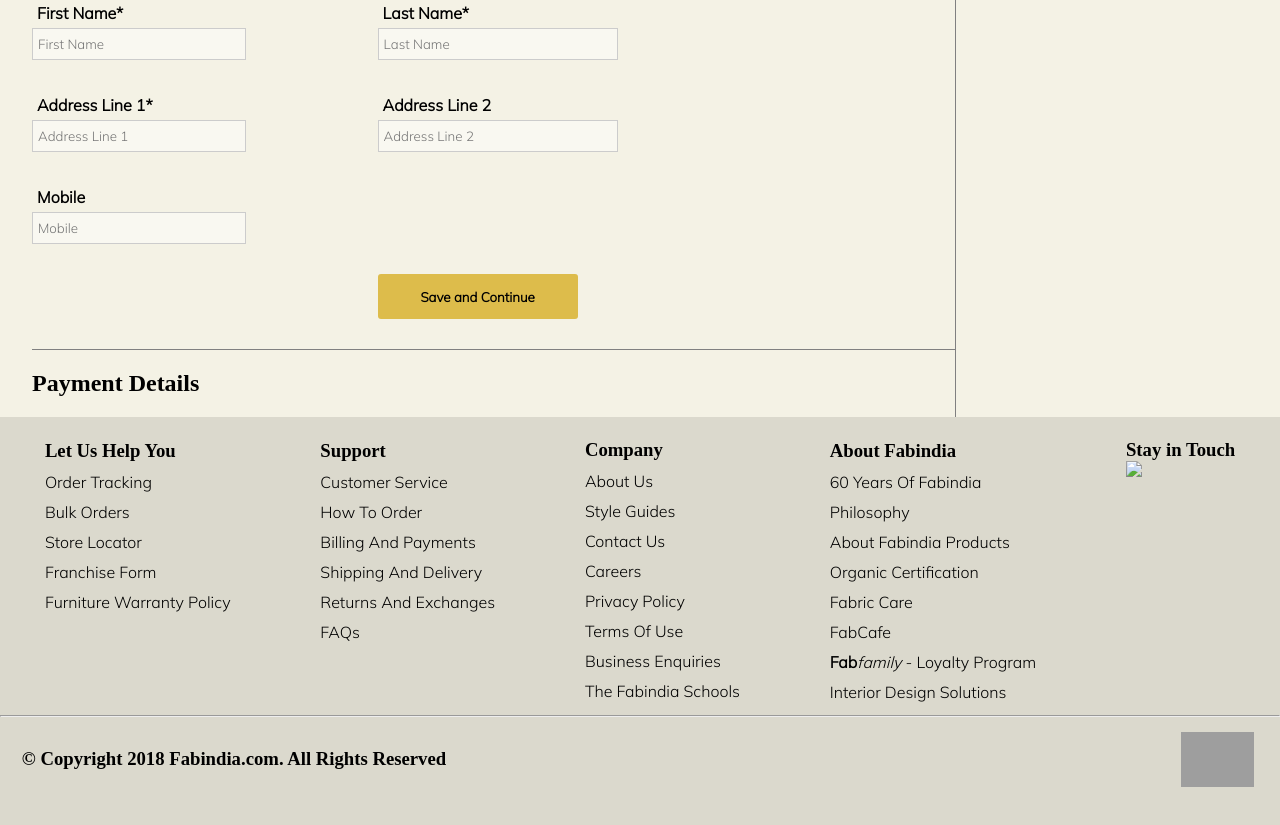
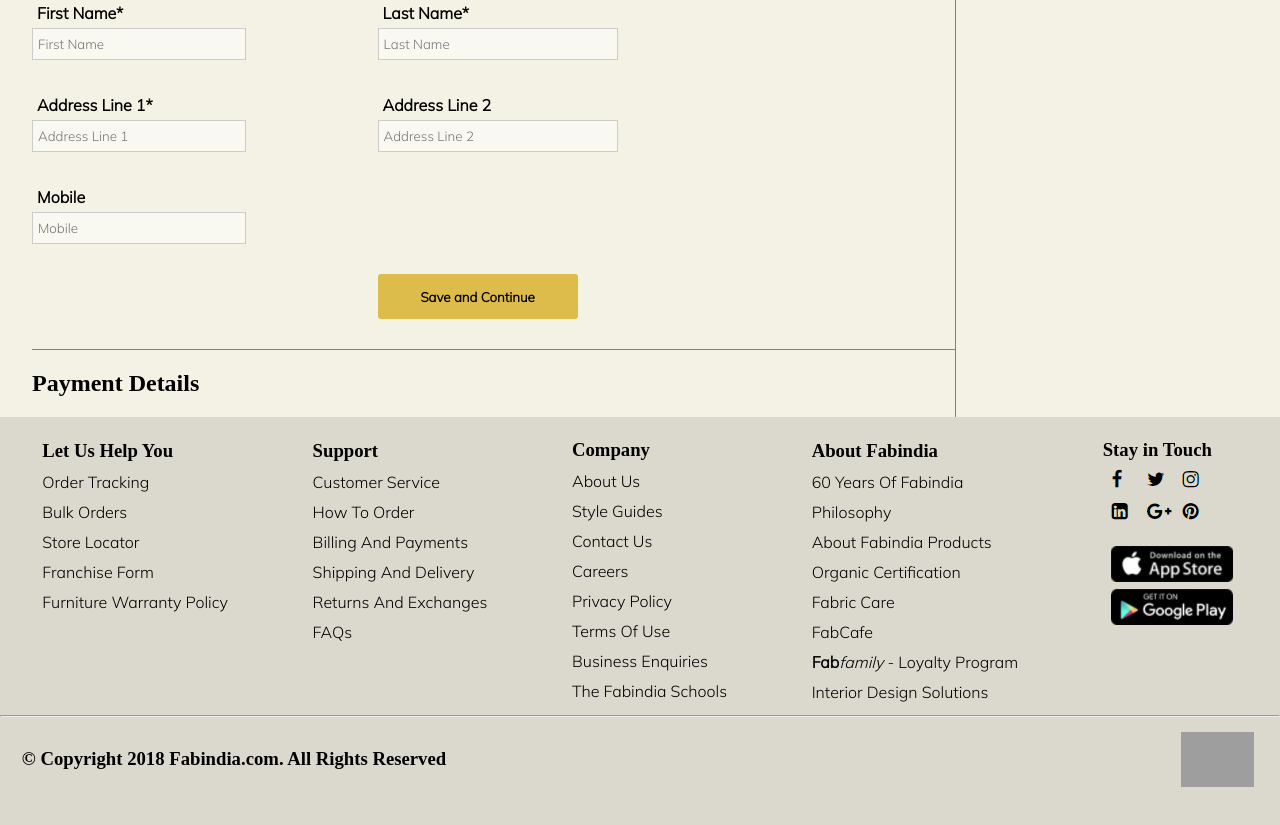
Before and after one commit to dineshcyber/FW12_Fabindia_Project, a website: page checkout.html in a window 1280 px wide. Shown: the part 452-1277 px from the top of the page. Drawn offline with Linux system fonts and the light colour scheme; grey boxes are pictures that could not be loaded; a web font is replaced by a local one.

Commit message:
Update checkout.html

```diff
--- a/checkout.html
+++ b/checkout.html
@@ -447,7 +447,7 @@
         </div>
         <div>
           <h3>Stay in Touch</h3>
-          <img src=".st.png" />
+          <img src="image\st.png" />
         </div>
       </div>
       <hr />
```
